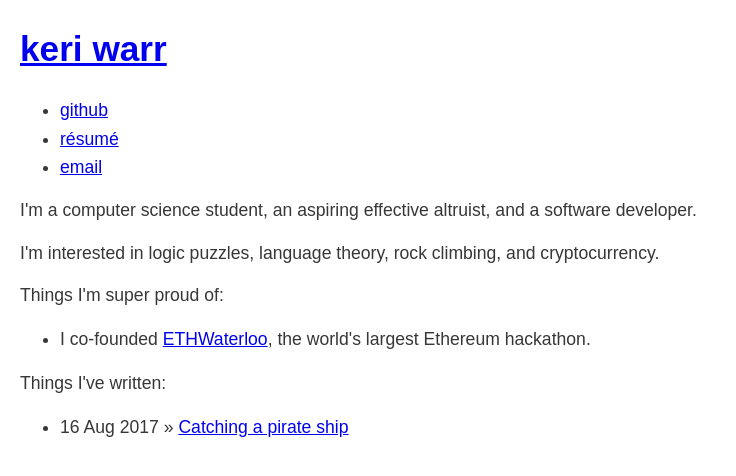
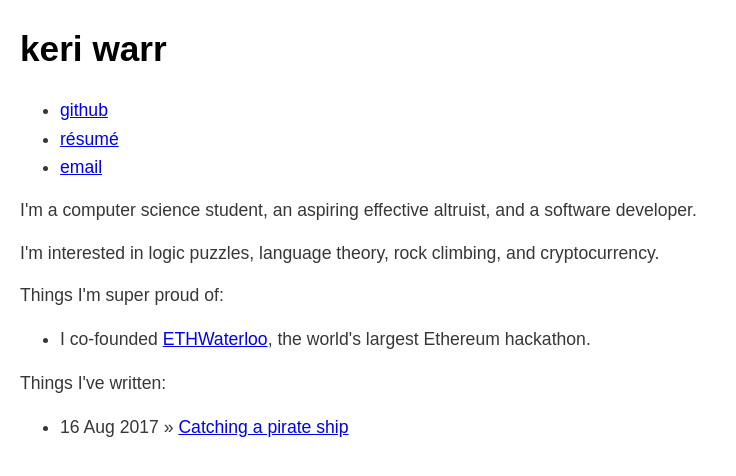
Before and after one commit to keriwarr/keriwarr.github.io, a Jekyll site: the page built from index.html, in a window 1280 px wide. Shown: the top 476 px of the page, without its empty margins (0-736 px from the left). Built offline with Jekyll 4.4.1, drawn with Linux system fonts in a browser that asks for light colours.

Commit message:
Update styles

```diff
--- a/_layouts/default.html
+++ b/_layouts/default.html
@@ -8,8 +8,6 @@
     <meta name="viewport" content="width=device-width, initial-scale=1">
     <link rel="dns-prefetch" href="//google-analytics.com">
     <meta name="theme-color" content="#ffffff">
-
-{% seo %}
 
     <style type="text/css">
         a {
@@ -23,7 +21,20 @@
 
         h1 {
             font-size: 2em;
-            margin: .67em 0
+            margin: .67em 0;
+            color: black
+        }
+
+        h1:hover {
+            color: darkblue
+        }
+
+        h1 a {
+            text-decoration: none
+        }
+
+        h1 a:hover {
+            text-decoration: underline
         }
 
         html {
@@ -79,7 +90,7 @@
   <body>
     <div class="wrapper">
       <header>
-        <a href="{{ site.github.url }}"> <h1>keri warr</h1> </a>
+         <h1><a href="{{ site.github.url }}"></a>keri warr</a></h1>
       </header>
       <section>
 
```
